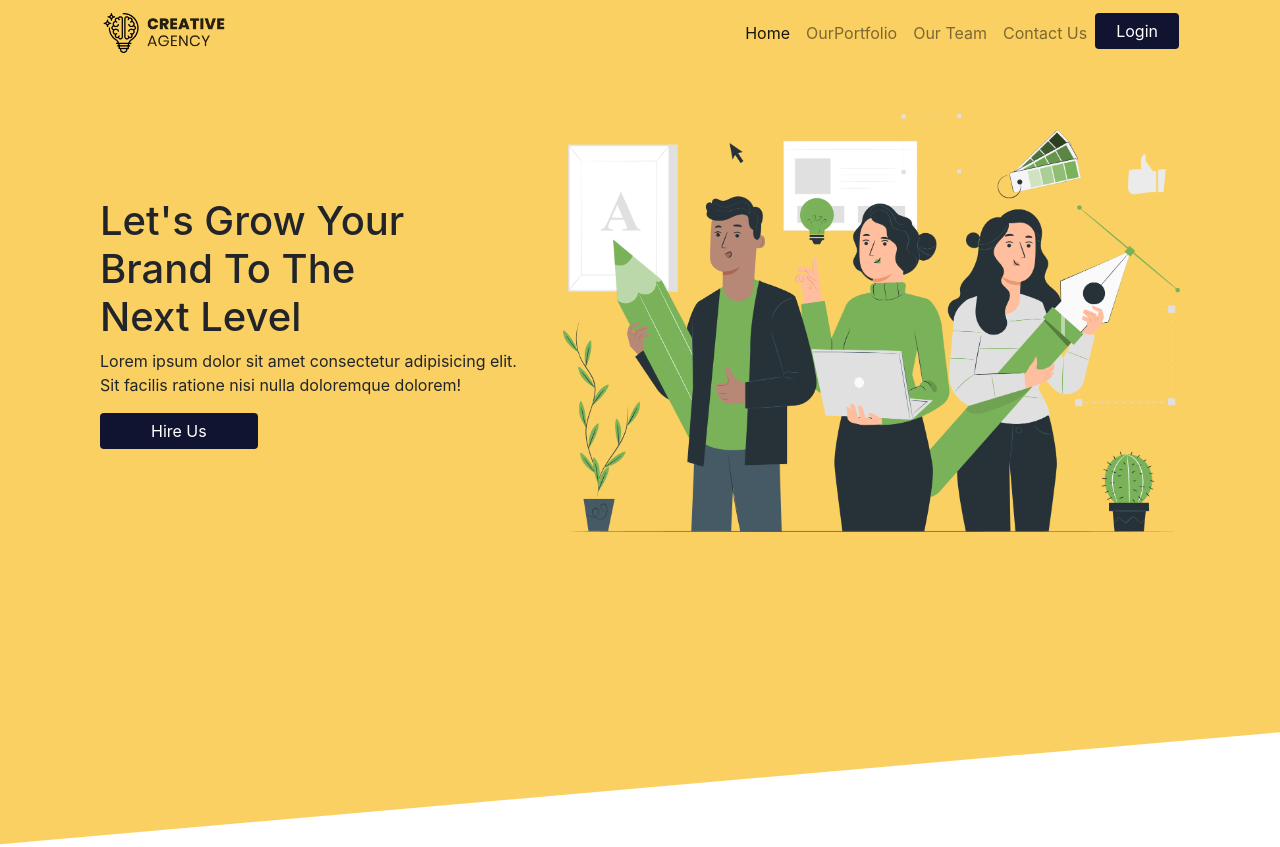
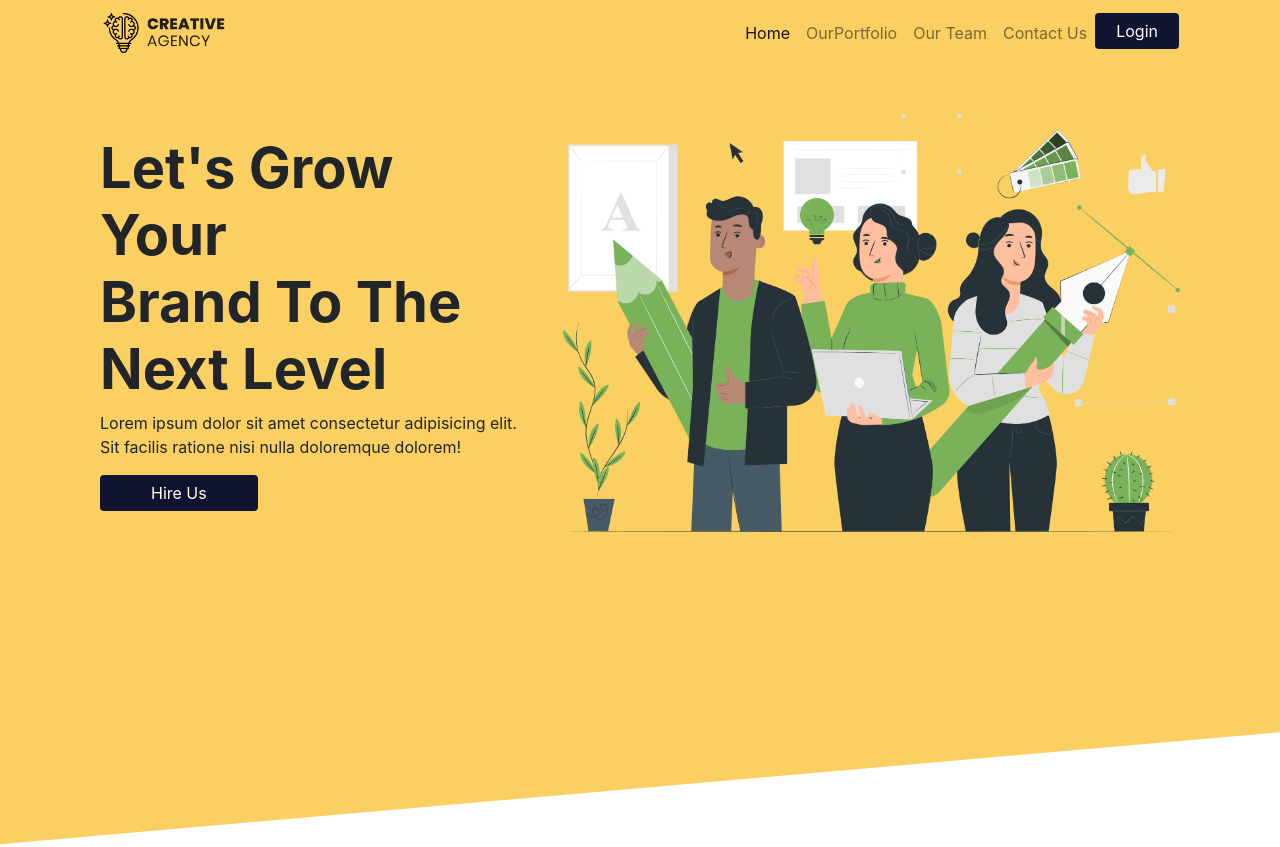
Before and after one commit to pappu116/creativeAgencyClint, a React (Create React App) app: page / in a window 1280 px wide. Shown: the top 847 px of the page. Built offline with nearby package versions, Linux system fonts and the light colour scheme; no server answers; the HTML template or start-up script is replaced by a standard one.

Commit message:
route all ok

```diff
--- a/src/App.css
+++ b/src/App.css
@@ -7,6 +7,11 @@
 .backgroundAdmin {
   background-color: #f4f7fc;
   min-height: 100vh;
+}
+.h1,
+h1 {
+  font-size: 3.5rem;
+  font-weight: 700;
 }
 .btn-brand {
   background-color: #111430;
--- a/src/Component/Admin/ServiceList/AdminTabel/AdminTabel.js
+++ b/src/Component/Admin/ServiceList/AdminTabel/AdminTabel.js
@@ -11,7 +11,7 @@ const AdminTabel = () => {
   const hanelChange = (id) => {
     const status = document.getElementById("inputGroupSelect01").value;
     const product = { id, status };
-    fetch(`https://pacific-bastion-98056.herokuapp.com/update/${id}`, {
+    fetch(`http://localhost:5000/update/${id}`, {
       method: "PATCH",
       headers: { "Content-Type": "application/json" },
       body: JSON.stringify(product),
--- a/src/Component/Admin/ServiceList/ServiceList.js
+++ b/src/Component/Admin/ServiceList/ServiceList.js
@@ -44,15 +44,16 @@ const ServiceList = () => {
               <h4 className="ml-2">{loggedInUser.name}</h4>
             </div>
           </div>
-          {isAdmin ? (
-            <AdminTabel />
-          ) : (
-            <div className="card-deck   mt-5">
-              {item.map((item) => (
-                <ServiceListDetails item={item} />
-              ))}
-            </div>
-          )}
+          {/* {isAdmin ? ( */}
+
+          <AdminTabel />
+          {/* // ) : (
+          //   <div className="card-deck   mt-5">
+          //     {item.map((item) => (
+          //       <ServiceListDetails item={item} />
+          //     ))} */}
+          {/* </div>
+          )} */}
         </div>
       </div>
     </div>
--- a/src/Component/Home/ClientsComment/ClientComments.js
+++ b/src/Component/Home/ClientsComment/ClientComments.js
@@ -2,7 +2,6 @@ import React, { useEffect, useState } from "react";
 import CommentsDetails from "./CommentsDetails/CommentsDetails";
 const ClientComments = () => {
   const [item, setItem] = useState([]);
-  const first3 = item.slice(0, 4);
   useEffect(() => {
     fetch("https://pacific-bastion-98056.herokuapp.com/rivews")
       .then((res) => res.json())
@@ -17,7 +16,7 @@ const ClientComments = () => {
           </h2>
         </div>
         <div className="row  mt-5">
-          {first3.map((blog) => (
+          {item.map((blog) => (
             <CommentsDetails blog={blog} />
           ))}
         </div>
```
